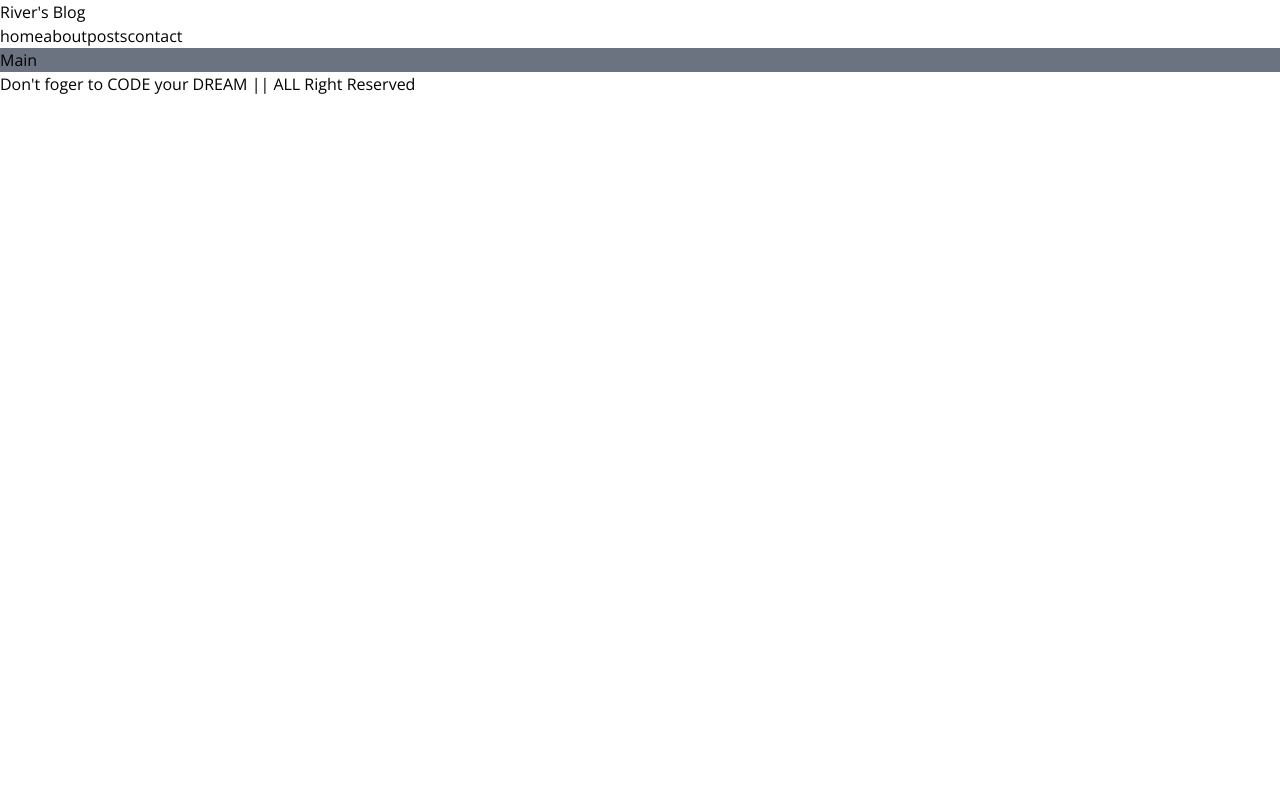
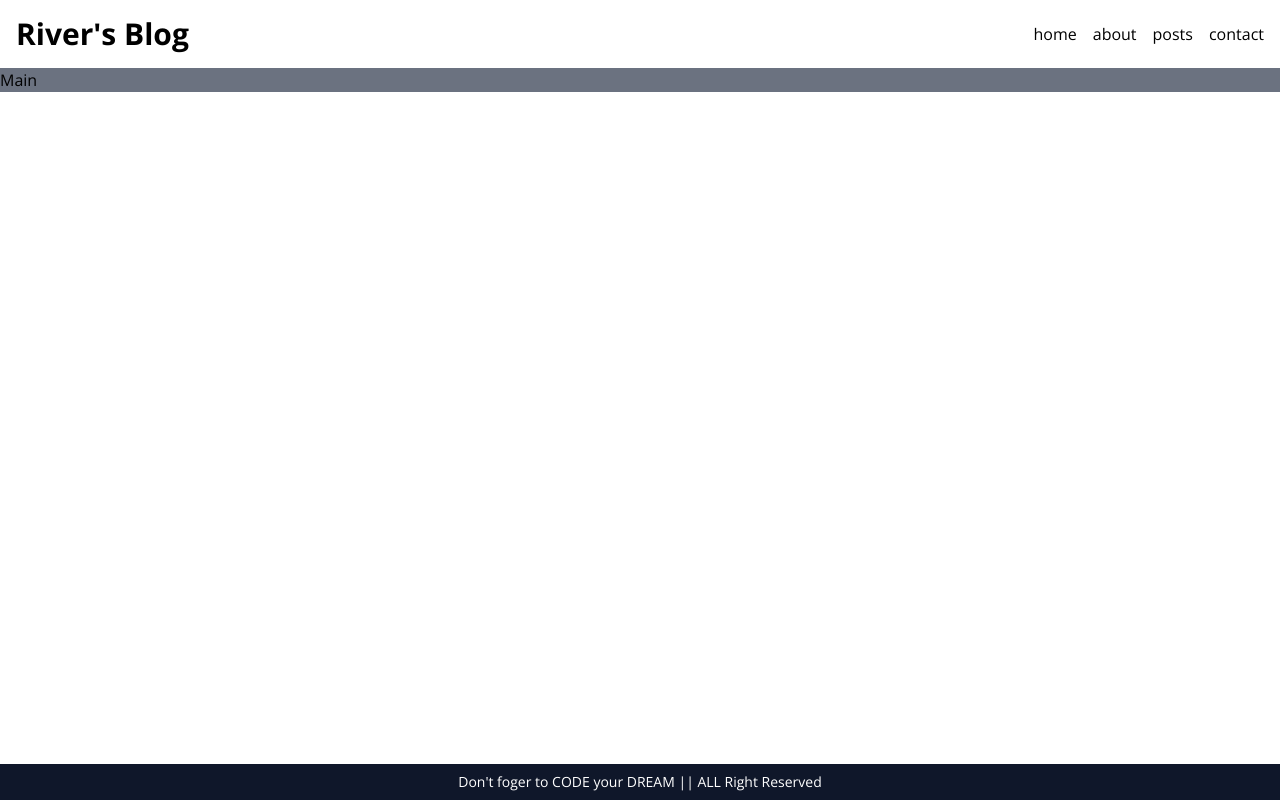
Before and after one commit to Seokho0120/blog-project, a Next.js app: page / in a window 1280 px wide. Built offline with nearby package versions, Linux system fonts and the light colour scheme.

Commit message:
🎨 페이지 레이아웃 스타일링

```diff
--- a/src/app/globals.css
+++ b/src/app/globals.css
@@ -2,26 +2,8 @@
 @tailwind components;
 @tailwind utilities;
 
-:root {
-  --foreground-rgb: 0, 0, 0;
-  --background-start-rgb: 214, 219, 220;
-  --background-end-rgb: 255, 255, 255;
+html,
+body {
+  height: 100vh;
+  overflow-y: auto;
 }
-
-@media (prefers-color-scheme: dark) {
-  :root {
-    --foreground-rgb: 255, 255, 255;
-    --background-start-rgb: 0, 0, 0;
-    --background-end-rgb: 0, 0, 0;
-  }
-}
-
-body {
-  /* color: rgb(var(--foreground-rgb));
-  background: linear-gradient(
-      to bottom,
-      transparent,
-      rgb(var(--background-end-rgb))
-    )
-    rgb(var(--background-start-rgb)); */
-}
--- a/src/app/layout.tsx
+++ b/src/app/layout.tsx
@@ -19,9 +19,9 @@
 }) {
   return (
     <html lang='en' className={sans.className}>
-      <body className={sans.className}>
+      <body className='flex flex-col w-full max-w-screen-2xl mx-auto'>
         <Header />
-        <main>{children}</main>
+        <main className='grow'>{children}</main>
         <Footer />
       </body>
     </html>
--- a/src/components/Footer.tsx
+++ b/src/components/Footer.tsx
@@ -1,5 +1,9 @@
 import React from 'react';
 
 export default function Footer() {
-  return <p>{"Don't foger to CODE your DREAM || ALL Right Reserved"}</p>;
+  return (
+    <p className='bg-slate-900 text-white py-2 text-sm text-center'>
+      {"Don't foger to CODE your DREAM || ALL Right Reserved"}
+    </p>
+  );
 }
--- a/src/components/Header.tsx
+++ b/src/components/Header.tsx
@@ -3,12 +3,12 @@
 
 export default function Header() {
   return (
-    <header>
+    <header className='flex justify-between items-center p-4'>
       <Link href='/'>
-        <h1>{"River's Blog"}</h1>
+        <h1 className='text-3xl font-bold'>{"River's Blog"}</h1>
       </Link>
 
-      <nav>
+      <nav className='flex gap-4'>
         <Link href='/'>home</Link>
         <Link href='/about'>about</Link>
         <Link href='/posts'>posts</Link>
```
